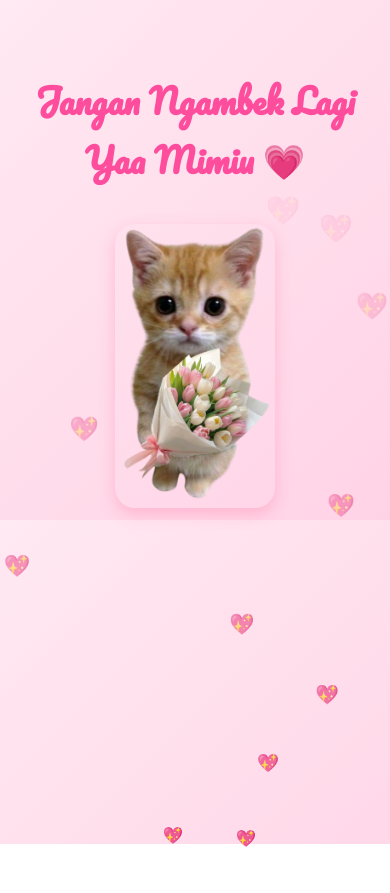
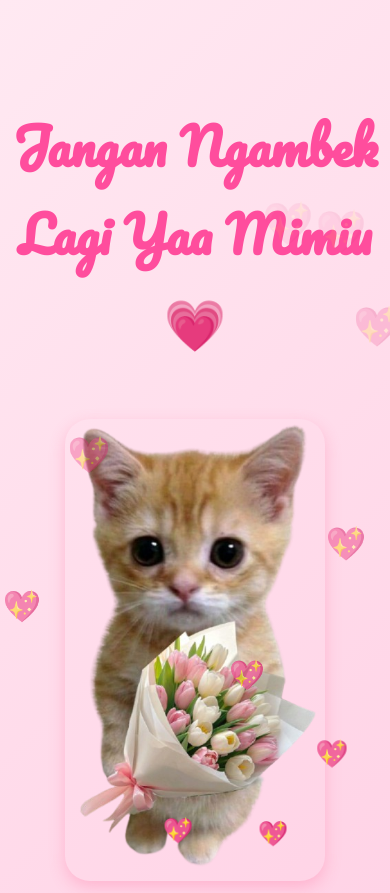
Before and after one commit to nbyhq/mimiu, a plain HTML site: page halaman2.html in a window 390 px wide. Before the commit the page ends 844 px from the top, so only its background shows below. Drawn offline with Linux system fonts and the light colour scheme.

Commit message:
Update halaman2.html

```diff
--- a/halaman2.html
+++ b/halaman2.html
@@ -2,8 +2,7 @@
 <html lang="id">
 <head>
     <meta charset="UTF-8">
-    <meta name="viewport" content="width=device-width, initial-scale=1.0">
-    <title>Jangan Ngambek Lagi Yaa Mimiu</title>
+    <title>Jangan Ngambek Lagi Yaa Mimiu 💗</title>
 
     <link href="https://fonts.googleapis.com/css2?family=Quicksand:wght@400;600&family=Pacifico&display=swap" rel="stylesheet">
 
@@ -14,19 +13,17 @@
             padding-top: 60px;
             font-family: 'Quicksand', sans-serif;
             color: #ff4d9d;
-            overflow: hidden;
+            overflow-x: hidden;
         }
 
         h1 {
             font-family: 'Pacifico', cursive;
             font-size: 50px;
-            margin-bottom: 20px;
             animation: fadeIn 2s ease;
-            padding: 0 20px;
         }
 
         img {
-            width: 220px;
+            width: 260px;
             margin-top: 20px;
             border-radius: 25px;
             box-shadow: 0 6px 16px rgba(255, 100, 150, 0.3);
@@ -38,51 +35,17 @@
             to { transform: scale(1); opacity: 1; }
         }
 
-        audio {
-            margin-top: 25px;
-            width: 300px;
-            max-width: 90%;
-        }
-
-        /* hearts floating */
         .heart {
             position: fixed;
             bottom: -20px;
             color: #ff5b9f;
-            font-size: 22px;
+            font-size: 24px;
             animation: floatUp 4s linear infinite;
-            pointer-events: none;
         }
 
         @keyframes floatUp {
             0% { transform: translateY(0) scale(1); opacity: 1; }
             100% { transform: translateY(-700px) scale(1.8); opacity: 0; }
-        }
-
-        /* 🌸 MOBILE RESPONSIVE */
-        @media screen and (max-width: 600px) {
-
-            body {
-                padding-top: 40px;
-            }
-
-            h1 {
-                font-size: 34px;
-                margin-bottom: 15px;
-            }
-
-            img {
-                width: 160px;
-                border-radius: 20px;
-            }
-
-            audio {
-                width: 90%;
-            }
-
-            .heart {
-                font-size: 16px;
-            }
         }
     </style>
 </head>
@@ -90,33 +53,23 @@
 
     <h1>Jangan Ngambek Lagi Yaa Mimiu 💗</h1>
 
-    <!-- gambar -->
     <img src="gato.png" alt="Kucing Bunga">
 
-    <!-- AUTOPLAY FIX -->
-    <audio id="musik" autoplay muted playsinline>
+    <audio autoplay>
         <source src="yippie.mp3" type="audio/mpeg">
     </audio>
 
     <script>
-        // Unmute otomatis ketika halaman selesai dimuat
-        window.addEventListener("load", () => {
-            const musik = document.getElementById("musik");
-            musik.muted = false;
-            musik.play().catch(err => console.log("Autoplay diblokir:", err));
-        });
-
-        // floating hearts
         setInterval(() => {
             const heart = document.createElement("div");
             heart.classList.add("heart");
             heart.innerHTML = "💖";
             heart.style.left = Math.random() * 100 + "vw";
-            heart.style.animationDuration = (3 + Math.random() * 2) + "s";
+            heart.style.animationDuration = (3 + Math.random()*2) + "s";
             document.body.appendChild(heart);
 
             setTimeout(() => heart.remove(), 5000);
-        }, 450);
+        }, 500);
     </script>
 
 </body>
```
